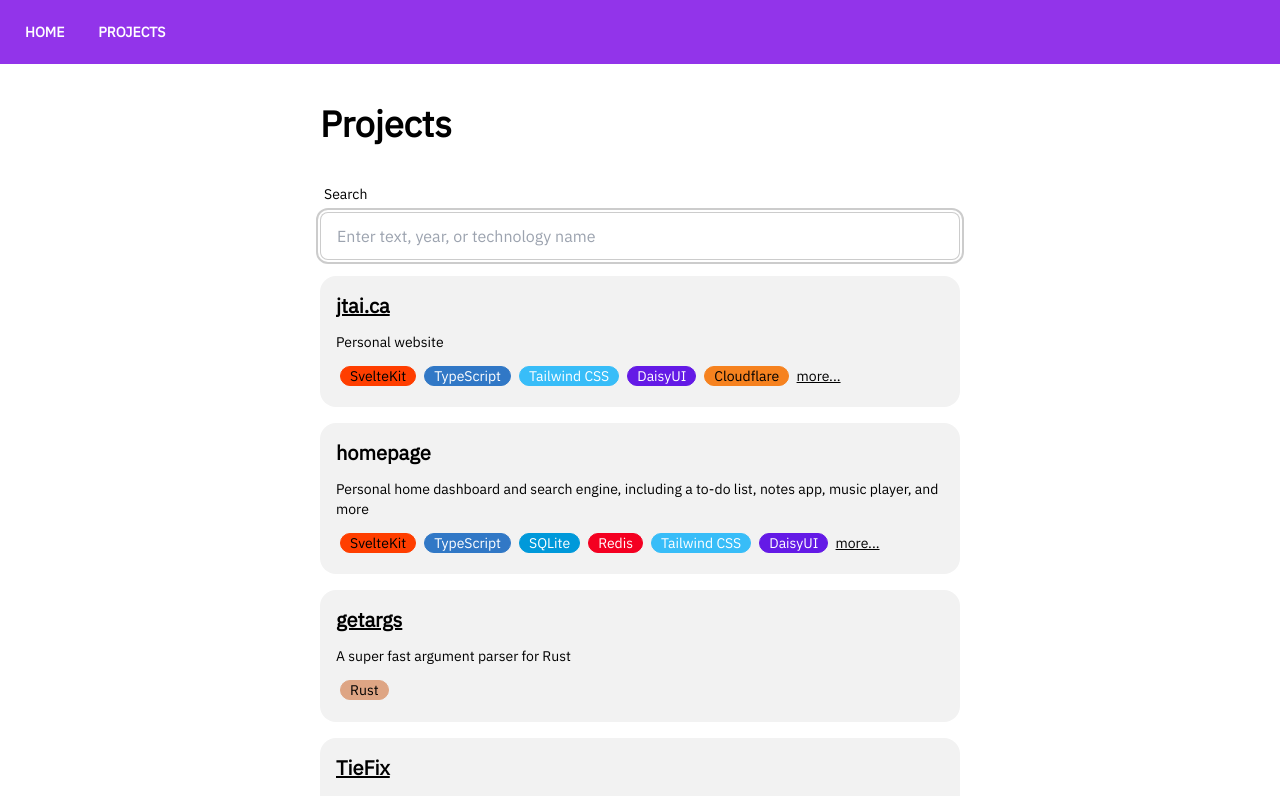
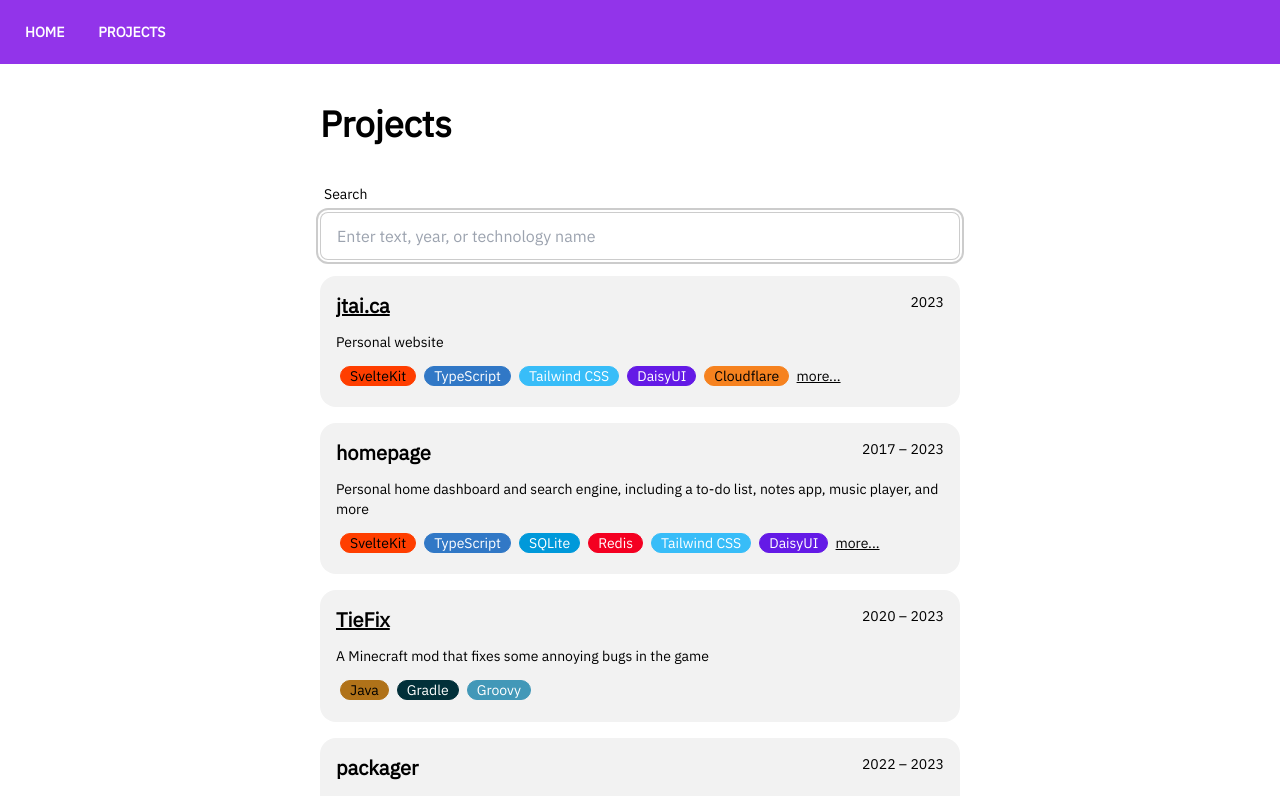
Before and after one commit to j-tai/jtai.ca, a SvelteKit app: page /projects in a window 1280 px wide. Shown: the top 796 px of the page. Built offline with nearby package versions, Linux system fonts and the light colour scheme.

Commit message:
Show date for projects

```diff
--- a/src/routes/projects/ProjectCard.svelte
+++ b/src/routes/projects/ProjectCard.svelte
@@ -8,10 +8,13 @@
     $: technologies = showingMoreTechnologies
         ? [...project.technologies, ...project.moreTechnologies]
         : project.technologies;
+
+    $: startYear = project.date[0];
+    $: endYear = project.date[1];
 </script>
 
 <div class="card card-compact bg-base-200 my-4">
-    <div class="card-body">
+    <div class="card-body relative">
         <h2 class="card-title">
             {#if project.url}
                 <a href={project.url} class="link">{project.name}</a>
@@ -19,6 +22,13 @@
                 {project.name}
             {/if}
         </h2>
+        <p class="absolute top-4 right-4">
+            {#if startYear === endYear}
+                {startYear}
+            {:else}
+                {startYear} &ndash; {endYear}
+            {/if}
+        </p>
         <p>{project.description}</p>
         <p>
             {#each technologies as technology (technology)}
--- a/src/routes/projects/projects.ts
+++ b/src/routes/projects/projects.ts
@@ -36,20 +36,19 @@ export const PROJECTS: Project[] = [
     },
 
     {
-        name: 'getargs',
-        url: 'https://github.com/j-tai/getargs',
-        description: 'A super fast argument parser for Rust',
-        date: [2019, 2022],
-        technologies: ['Rust'],
-        moreTechnologies: [],
-    },
-
-    {
         name: 'TieFix',
         url: 'https://github.com/j-tai/TieFix',
         description: 'A Minecraft mod that fixes some annoying bugs in the game',
         date: [2020, 2023],
         technologies: ['Java', 'Gradle', 'Groovy'],
+        moreTechnologies: [],
+    },
+
+    {
+        name: 'packager',
+        description: 'Generate Debian and Arch Linux packages from simple scripts in YAML',
+        date: [2022, 2023],
+        technologies: ['Python', 'Shell', 'YAML', 'Git'],
         moreTechnologies: [],
     },
 
@@ -62,10 +61,11 @@ export const PROJECTS: Project[] = [
     },
 
     {
-        name: 'packager',
-        description: 'Generate Debian and Arch Linux packages from simple scripts in YAML',
-        date: [2022, 2023],
-        technologies: ['Python', 'Shell', 'YAML', 'Git'],
+        name: 'getargs',
+        url: 'https://github.com/j-tai/getargs',
+        description: 'A super fast argument parser for Rust',
+        date: [2019, 2022],
+        technologies: ['Rust'],
         moreTechnologies: [],
     },
 
```
